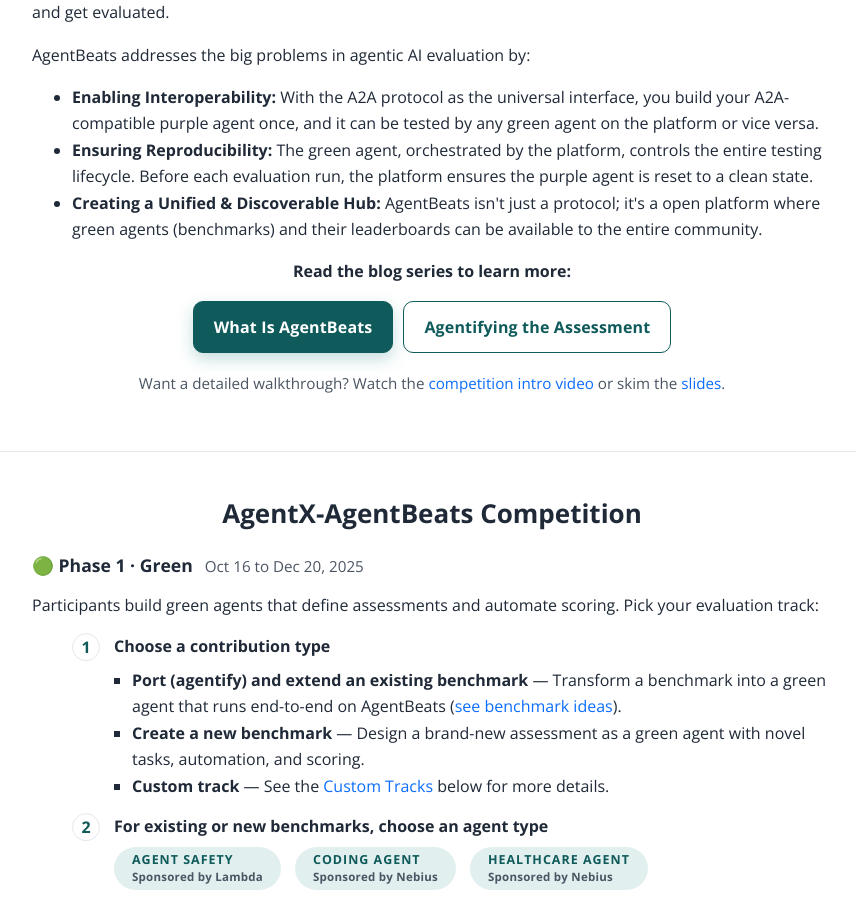
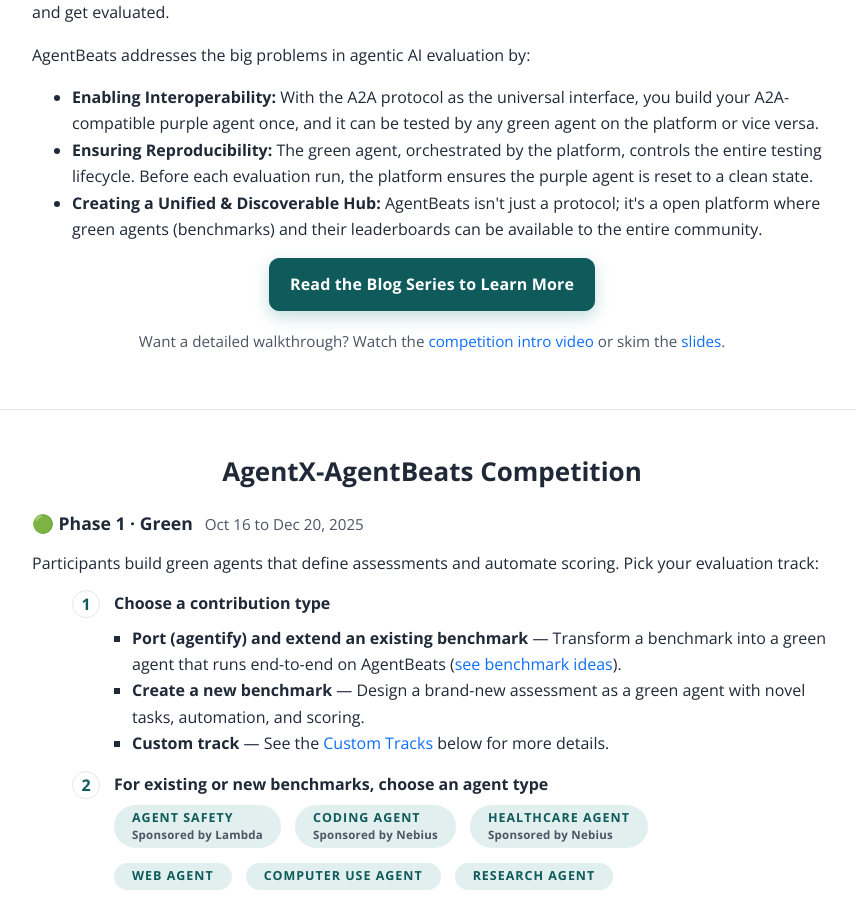
Before and after one commit to rdi-berkeley/rdi-berkeley.github.io, a Jekyll site: the page agentx-agentbeats.html, which Jekyll copies as it is, in a window 1280 px wide and 900 px high, scrolled down 4678 px. Shown: the whole window, without its empty margins (208-1064 px from the left). Built offline with Jekyll 4.4.1, drawn with Linux system fonts in a browser that asks for light colours.

Commit message:
Update agentx-agentbeats blogs link

```diff
--- a/agentx-agentbeats.html
+++ b/agentx-agentbeats.html
@@ -616,10 +616,8 @@
           <li><strong>Ensuring Reproducibility:</strong> The green agent, orchestrated by the platform, controls the entire testing lifecycle. Before each evaluation run, the platform ensures the purple agent is reset to a clean state.</li>
           <li><strong>Creating a Unified &amp; Discoverable Hub:</strong> AgentBeats isn't just a protocol; it's a open platform where green agents (benchmarks) and their leaderboards can be available to the entire community.</li>
         </ul>
-        <p style="text-align:center"><strong>Read the blog series to learn more:</strong></p>
         <div class="cta-row">
-          <a class="btn btn-primary" href="https://docs.google.com/document/d/1Gs4ccq5cIFoQuTGMWqH1LcdHBUNvIjzOsJhEHHM-ByE/edit?usp=sharing" target="_blank" rel="noopener">What Is AgentBeats</a>
-          <a class="btn btn-secondary" href="https://docs.google.com/document/d/1Gs4ccq5cIFoQuTGMWqH1LcdHBUNvIjzOsJhEHHM-ByE/edit?tab=t.sldyg6giq4b" target="_blank" rel="noopener">Agentifying the Assessment</a>
+          <a class="btn btn-primary" href="https://docs.agentbeats.org/" target="_blank" rel="noopener">Read the Blog Series to Learn More</a>
         </div>
         <p class="small" style="text-align:center; margin-top:18px;">Want a detailed walkthrough? Watch the <a href="https://www.youtube.com/watch?v=EGBuCfVsokE" target="_blank" rel="noopener">competition intro video</a> or skim the <a href="assets/agentbeats-competition-info-session-deck.pdf" target="_blank" rel="noopener">slides</a>.</p>
       </div>
```
